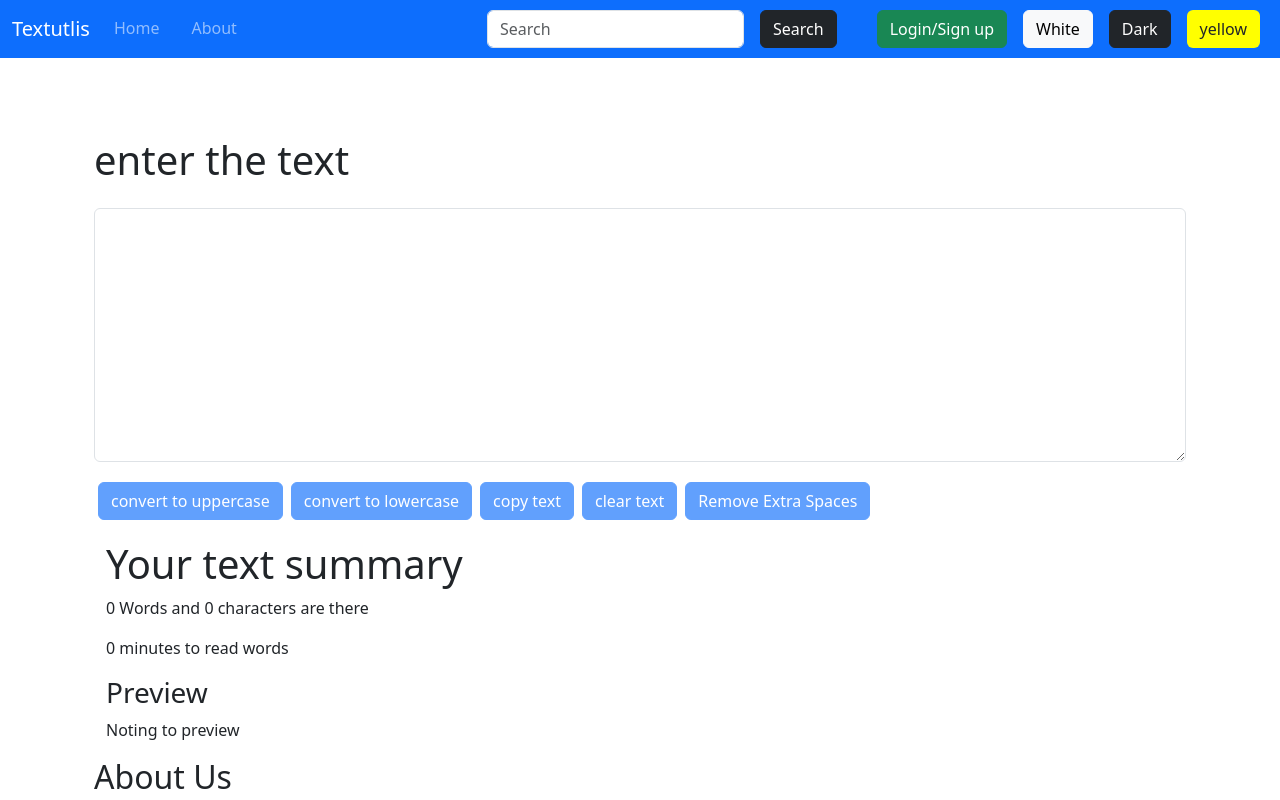
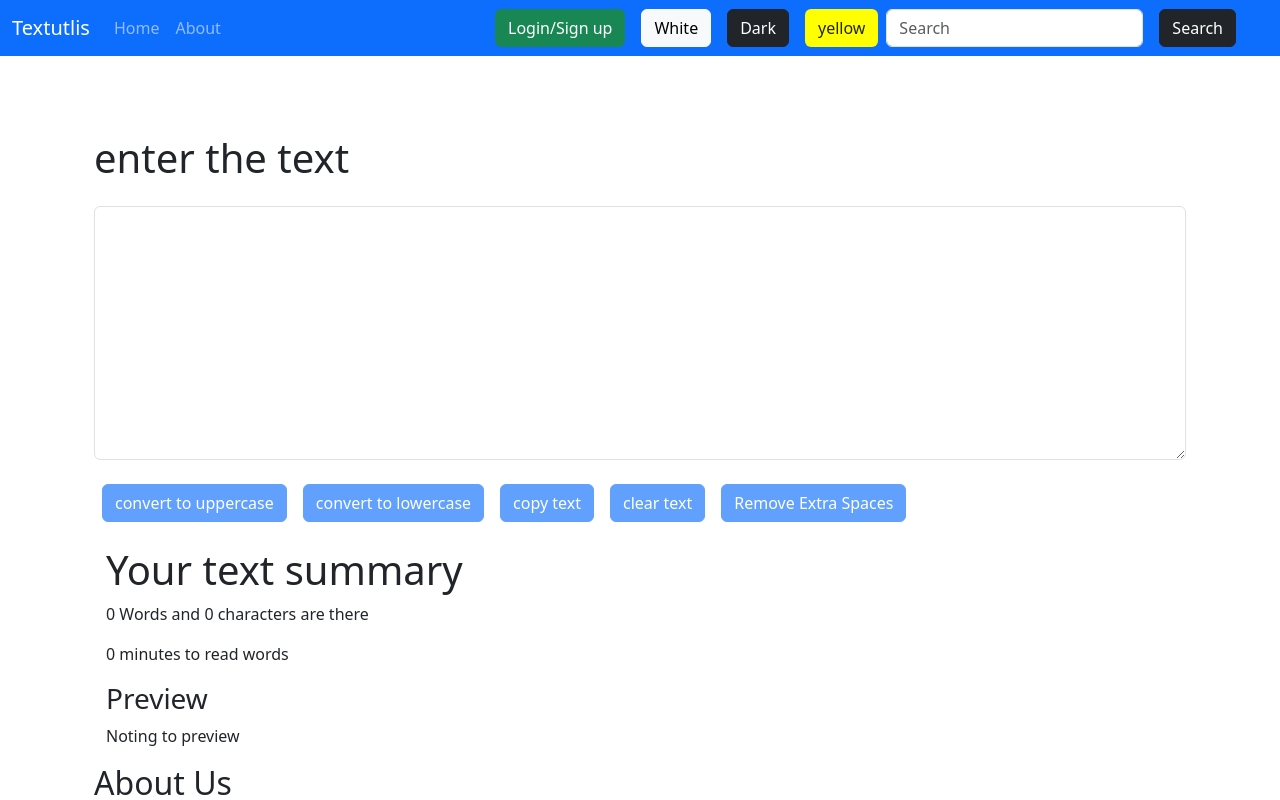
Before and after one commit to Devesh2517/Text-utlis, a React (Create React App) app: page / in a window 1280 px wide. Shown: the top 800 px of the page. Built offline with nearby package versions, Linux system fonts and the light colour scheme.

Commit message:
changes in buttons

```diff
--- a/src/components/Navbar.js
+++ b/src/components/Navbar.js
@@ -14,7 +14,7 @@ export default function Navbar(props) {
           <span className="navbar-toggler-icon"></span>
         </button>
         <div className="collapse navbar-collapse" id="navbarSupportedContent">
-          <ul className="navbar-nav me-auto mb-2 mb-lg-0 nav-underline nav-fill">
+          <ul className="navbar-nav me-auto mb-2 mb-lg-0 ">
             <li className="nav-item">
               <a className="nav-link" aria-current="page" href="/">Home</a>
             </li>
@@ -24,12 +24,9 @@ export default function Navbar(props) {
 
 
           </ul>
-          <div className='justify-center'>
-            <form className="d-flex me-2" role="search">
-              <input className="form-control me-3" type="search" placeholder="Search" aria-label="Search" name='search' />
-              <button className="btn btn-dark me-4" type="submit">Search</button>
-            </form>
-          </div>
+
+
+
           {/* login button */}
           <Modal1 />
 
@@ -45,7 +42,10 @@ export default function Navbar(props) {
             <button className="btn" style={{ backgroundColor: "yellow" }} onClick={props.changeTheme} value="yellow">yellow</button>
           </div>
 
-
+          <form className="d-flex me-2" role="search">
+            <input className="form-control me-3" type="search" placeholder="Search" aria-label="Search" name='search' />
+            <button className="btn btn-dark me-4" type="submit">Search</button>
+          </form>
         </div>
       </div>
     </nav>
--- a/src/components/Textform.js
+++ b/src/components/Textform.js
@@ -49,11 +49,11 @@ export default function Textform(props) {
 
                     <textarea className="form-control" value={text} onChange={handleonchange} style={props.mode.textArea} id="mybox" rows="10" ></textarea>
                 </div>
-                <button disabled={text.length === 0} style={props.mode.button[1]} className={`btn ${props.mode.button[0]}  mx-1 my-1`} onClick={handleonclick}>convert to uppercase</button>
-                <button disabled={text.length === 0} style={props.mode.button[1]} className={`btn ${props.mode.button[0]}  mx-1 my-1`} onClick={handleloclick}>convert to lowercase</button>
-                <button disabled={text.length === 0} style={props.mode.button[1]} className={`btn ${props.mode.button[0]} mx-1 my-1`} onClick={handlecopy}>copy text</button>
-                <button disabled={text.length === 0} style={props.mode.button[1]} className={`btn ${props.mode.button[0]} mx-1 my-1`} onClick={handleclear}>clear text</button>
-                <button disabled={text.length === 0} style={props.mode.button[1]} className={`btn ${props.mode.button[0]} mx-1 my-1`} onClick={handleExtraSpaces}>Remove Extra Spaces</button>
+                <button disabled={text.length === 0} style={props.mode.button[1]} className={`btn ${props.mode.button[0]}  mx-2 my-2`} onClick={handleonclick}>convert to uppercase</button>
+                <button disabled={text.length === 0} style={props.mode.button[1]} className={`btn ${props.mode.button[0]}  mx-2 my-2`} onClick={handleloclick}>convert to lowercase</button>
+                <button disabled={text.length === 0} style={props.mode.button[1]} className={`btn ${props.mode.button[0]} mx-2 my-2`} onClick={handlecopy}>copy text</button>
+                <button disabled={text.length === 0} style={props.mode.button[1]} className={`btn ${props.mode.button[0]} mx-2 my-2`} onClick={handleclear}>clear text</button>
+                <button disabled={text.length === 0} style={props.mode.button[1]} className={`btn ${props.mode.button[0]} mx-2 my-2`} onClick={handleExtraSpaces}>Remove Extra Spaces</button>
 
                 <div className="container my-3">
                     <h1>Your text summary</h1>
```
